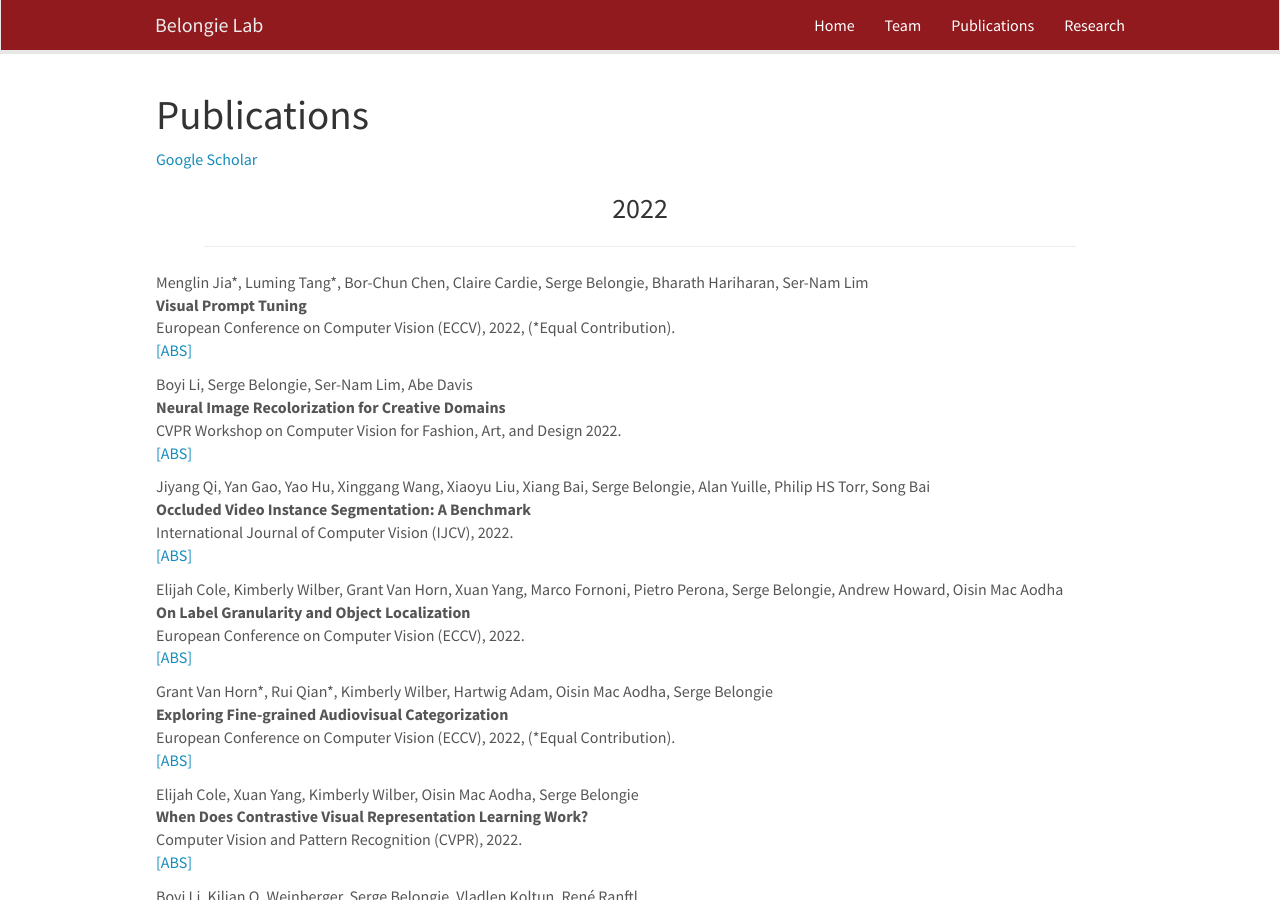
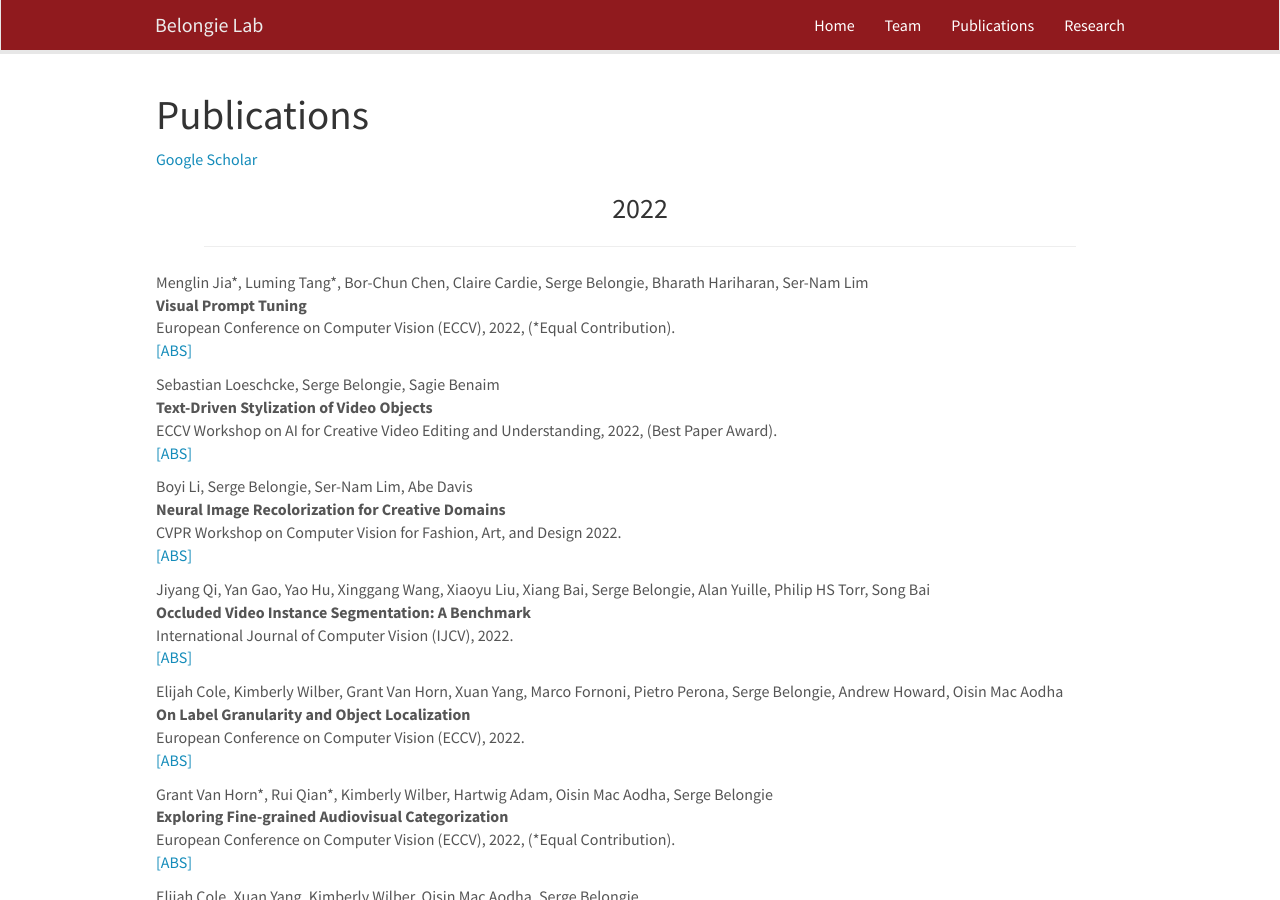
Before and after one commit to BelongieLab/belongielab.github.io, a Jekyll site: the page built from _pages/publications.md, in a window 1280 px wide and 900 px high. Built offline with Jekyll 4.4.1, drawn with Linux system fonts in a browser that asks for light colours; nearby versions of some CDN libraries.

Commit message:
Update publist.yml

```diff
--- a/_data/publist.yml
+++ b/_data/publist.yml
@@ -8,6 +8,17 @@
   title: Visual Prompt Tuning
   venue: 'European Conference on Computer Vision (ECCV), '
   note: ', (*Equal Contribution)'
+  year: '2022'
+- address: Tel Aviv
+  author: Sebastian Loeschcke, Serge Belongie, Sagie Benaim
+  link:
+    display: ABS
+    url: https://arxiv.org/abs/2206.12396
+  pub_type: conference
+  ref: Loeschcke2022
+  title: Text-Driven Stylization of Video Objects
+  venue: 'ECCV Workshop on AI for Creative Video Editing and Understanding, '
+  note: ', (Best Paper Award)'
   year: '2022'
 - address: New Orleans
   author: Boyi Li, Serge Belongie, Ser-Nam Lim, Abe Davis
```
